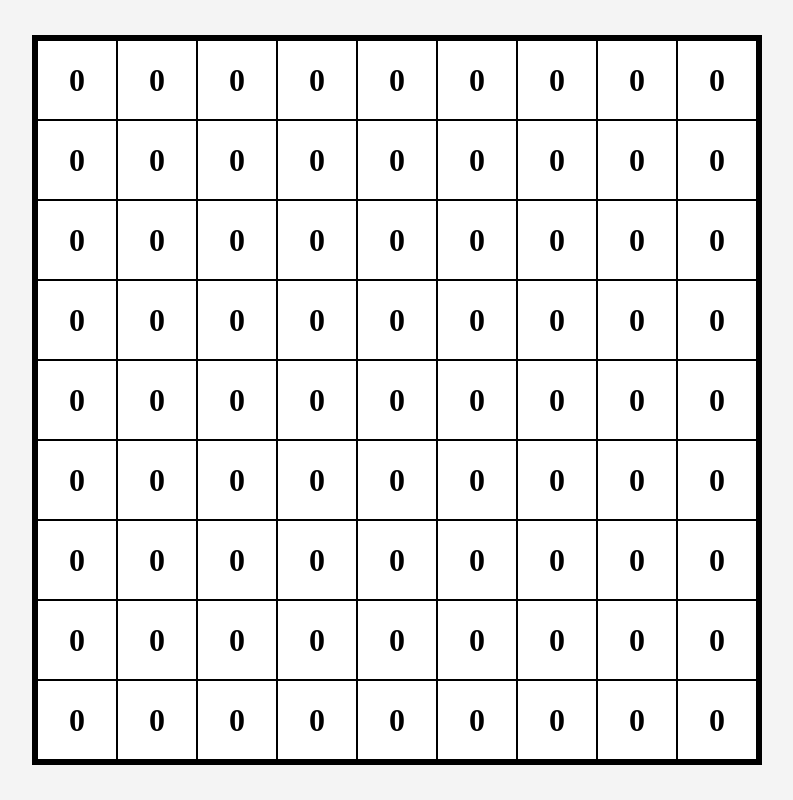
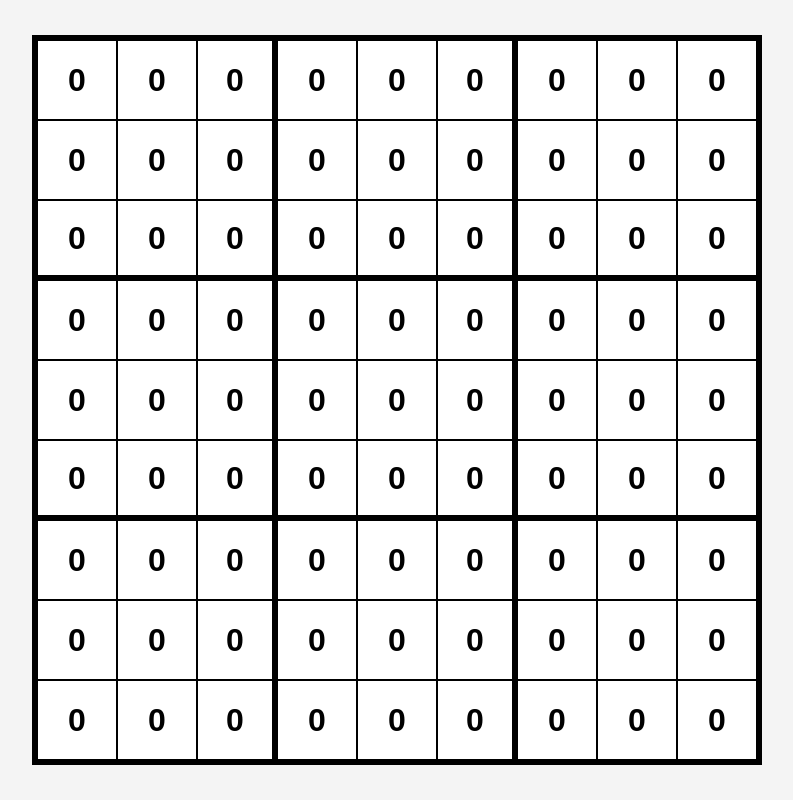
Before and after one commit to TheVineCode/sudoku_solver, a plain HTML site: page index.html in a window 1280 px wide. Shown: the whole page, without its empty margins (243-1036 px from the left). Drawn offline with Linux system fonts and the light colour scheme.

Commit message:
Added event listeners and clicking and adding a value to a block works

```diff
--- a/index.css
+++ b/index.css
@@ -2,20 +2,14 @@
     padding: 0;
     margin: 0;
     box-sizing: border-box;
+    font-family: sans-serif;
 }
 
 body {
     width: 100vw;
     height: 100vh;
     background-color: #f4f4f4;
-    /*display: flex;*/
 }
-
-/*.left-nav {
-    background-color: #4d4d4d;
-    width: 340px;
-    height: 100%;
-}*/
 
 .game-area {
     height: 100%;
@@ -48,3 +42,15 @@ body {
     font-size: 32px;
 
 }
+
+.border_b {
+    border-bottom: 5px solid;
+}
+
+.border_r {
+    border-right: 5px solid;
+}
+
+.active {
+    background-color: steelblue;
+}
--- a/index.html
+++ b/index.html
@@ -9,11 +9,7 @@
 <body>
     <section class="left-nav"></section>
     <section class="game-area">
-        <div id="game_board" class="game">
-            <!--<div class="row">-->
-                <!--<div class="game_block"></div>-->
-            <!--</div>-->
-        </div>
+        <div id="game_board" class="game"></div>
 
     </section>
 
--- a/index.js
+++ b/index.js
@@ -1,6 +1,7 @@
 class Sudoku{
   constructor() {
     this.boardSize = 9;
+    this.registeredKeys = [1, 2, 3, 4, 5, 6, 7, 8, 9];
     this.board = null;
   }
 
@@ -19,18 +20,60 @@ class Sudoku{
   }
 
   render() {
-    const gameBoardEl = document.getElementById('game_board')
-    this.board.forEach((row, i) => {
-      row.forEach((el, index) => {
-        const blockEl = document.createElement('div');
-        blockEl.setAttribute('data-row', i);
-        blockEl.setAttribute('data-col', index);
-        blockEl.setAttribute('class', 'game_block')
-        blockEl.innerHTML = el;
+    const gameBoardEl = document.getElementById('game_board');
 
+    this.board.forEach((row, row_i) => {
+      row.forEach((col, col_i) => {
+        let blockEl = document.createElement('div');
+        blockEl.setAttribute('data-row', row_i);
+        blockEl.setAttribute('data-col', col_i);
+        blockEl.setAttribute('class', 'game_block');
+
+        this.needsBorder(blockEl, row_i, col_i);
+
+        blockEl.innerHTML = col;
         gameBoardEl.append(blockEl);
       });
-    })
+    });
+
+    this.registerEventListeners();
+  }
+
+  registerEventListeners() {
+    document.addEventListener('keypress', (event) => {
+      const key = Number(event.key);
+      if (this.registeredKeys.includes(key)) {
+        let el = document.querySelector('.active');
+        const rowID = el.dataset.row;
+        const colID = el.dataset.col;
+        this.checkValid(rowID, colID, key);
+        // this.board[rowID][colID] = key;
+        // if (el) el.innerHTML = key;
+        // console.log(this.board);
+      }
+    });
+
+    document.addEventListener('click', (el) => {
+      this.clearActives();
+      el.target.classList.add('active');
+    });
+  }
+
+  checkValid(row, col, key) {}
+
+  clearActives() {
+    document.querySelector('.active')?.classList.remove('active');
+
+  }
+
+  needsBorder(el, row_i, col_i) {
+    if (row_i === 2 || row_i === 5) {
+      el.classList.add('border_b');
+    }
+
+    if (col_i === 2 || col_i === 5) {
+      el.classList.add('border_r');
+    }
   }
 
   seedBoard() {
```
